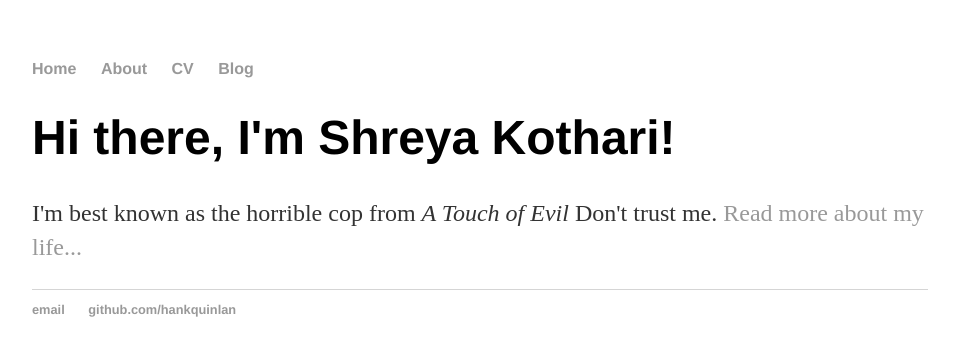
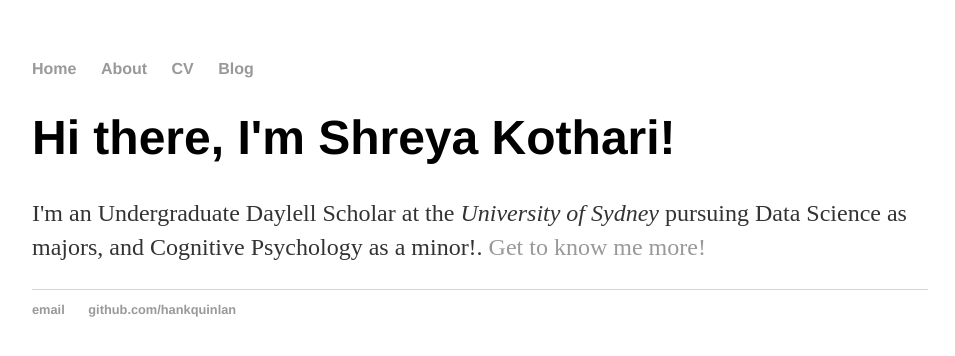
Before and after one commit to shreya-sk/shreya-sk.github.io, a Jekyll site: the page built from index.html, in a window 1280 px wide. Shown: the top 356 px of the page, without its empty margins (160-1115 px from the left). Built offline with Jekyll 4.4.1, drawn with Linux system fonts in a browser that asks for light colours.

Commit message:
Update index.html

```diff
--- a/index.html
+++ b/index.html
@@ -1,8 +1,8 @@
 ---
 layout: default
-title: Shreya Kothari, Blogger
+title: Shreya Kothari, Tech-blogger
 ---
 <div class="blurb">
 	<h1>Hi there, I'm Shreya Kothari!</h1>
-	<p>I'm best known as the horrible cop from <em>A Touch of Evil</em> Don't trust me. <a href="/about">Read more about my life...</a></p>
+	<p>I'm an Undergraduate Daylell Scholar at the <em>University of Sydney</em> pursuing Data Science as majors, and Cognitive Psychology as a minor!. <a href="/about">Get to know me more!</a></p>
 </div><!-- /.blurb -->
```
